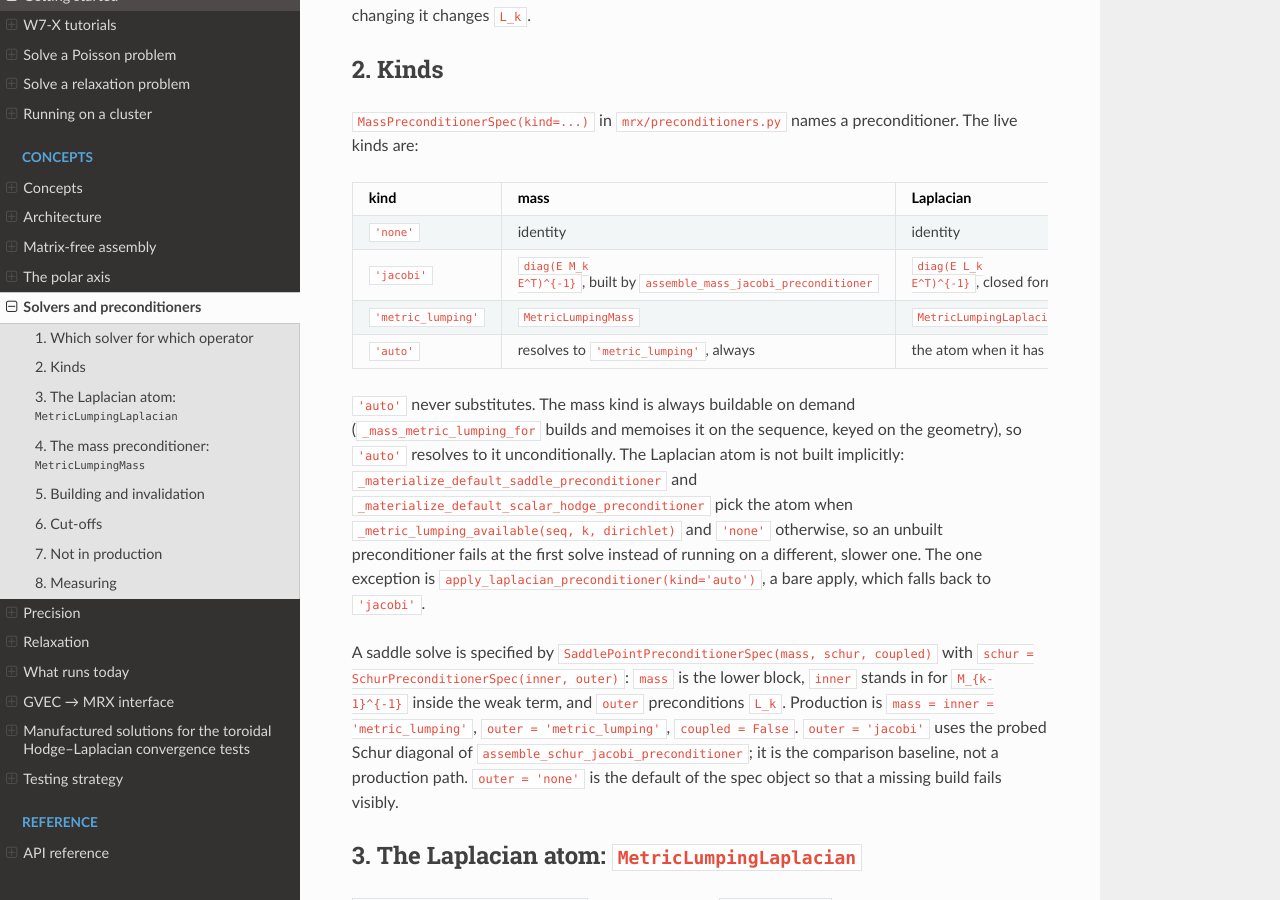
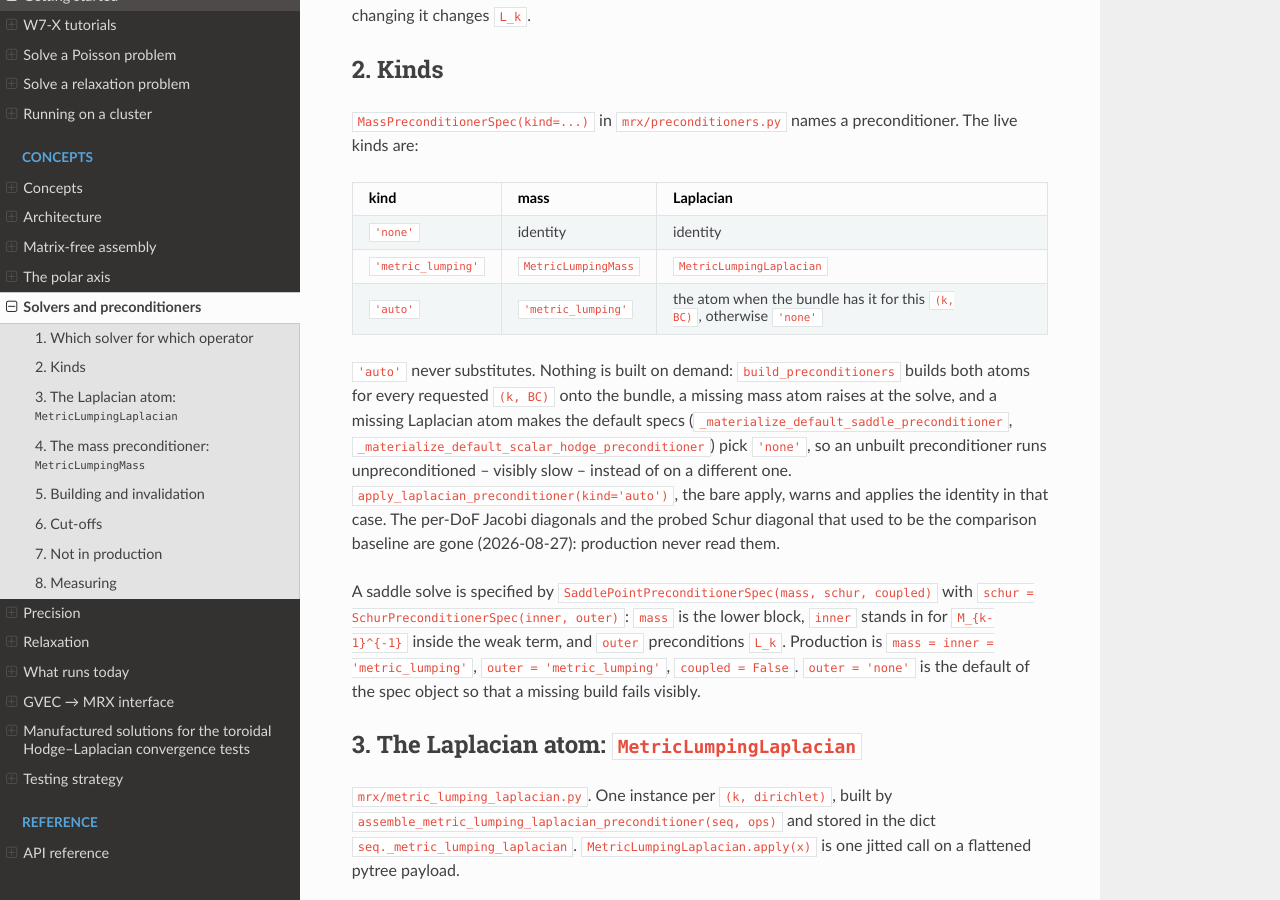
Before and after one commit to ToBlick/mrx, a Sphinx documentation site: the page built from docs/source/concepts/preconditioning.md, in a window 1280 px wide and 900 px high, scrolled down 1059 px. Built offline with Sphinx 7.4.7 and the Read the Docs theme 3.1.0, drawn with Linux system fonts in a browser that asks for light colours; some of the changed text lies outside the part shown.

Commit message:
docs: the bundle after the Jacobi removal

````diff
--- a/docs/source/concepts/preconditioning.md
+++ b/docs/source/concepts/preconditioning.md
@@ -46,28 +46,25 @@ preconditioner. The live kinds are:
 | kind | mass | Laplacian |
 |---|---|---|
 | `'none'` | identity | identity |
-| `'jacobi'` | `diag(E M_k E^T)^{-1}`, built by `assemble_mass_jacobi_preconditioner` | `diag(E L_k E^T)^{-1}`, closed form for the bulk rows, probed on the polar rows (`build_extracted_laplacian_diagonal`) |
 | `'metric_lumping'` | `MetricLumpingMass` | `MetricLumpingLaplacian` |
-| `'auto'` | resolves to `'metric_lumping'`, always | the atom when it has been built for this `(k, BC)`, otherwise `'none'` |
+| `'auto'` | `'metric_lumping'` | the atom when the bundle has it for this `(k, BC)`, otherwise `'none'` |
 
-`'auto'` never substitutes. The mass kind is always buildable on demand
-(`_mass_metric_lumping_for` builds and memoises it on the sequence, keyed on
-the geometry), so `'auto'` resolves to it unconditionally. The Laplacian atom
-is not built implicitly: `_materialize_default_saddle_preconditioner` and
-`_materialize_default_scalar_hodge_preconditioner` pick the atom when
-`_metric_lumping_available(seq, k, dirichlet)` and `'none'` otherwise, so an
-unbuilt preconditioner fails at the first solve instead of running on a
-different, slower one. The one exception is
-`apply_laplacian_preconditioner(kind='auto')`, a bare apply, which
-falls back to `'jacobi'`.
+`'auto'` never substitutes. Nothing is built on demand: `build_preconditioners`
+builds both atoms for every requested `(k, BC)` onto the bundle, a missing
+mass atom raises at the solve, and a missing Laplacian atom makes the
+default specs (`_materialize_default_saddle_preconditioner`,
+`_materialize_default_scalar_hodge_preconditioner`) pick `'none'`, so an
+unbuilt preconditioner runs unpreconditioned -- visibly slow -- instead of
+on a different one. `apply_laplacian_preconditioner(kind='auto')`, the bare
+apply, warns and applies the identity in that case. The per-DoF Jacobi
+diagonals and the probed Schur diagonal that used to be the comparison
+baseline are gone (2026-08-27): production never read them.
 
 A saddle solve is specified by `SaddlePointPreconditionerSpec(mass, schur,
 coupled)` with `schur = SchurPreconditionerSpec(inner, outer)`: `mass` is the
 lower block, `inner` stands in for `M_{k-1}^{-1}` inside the weak term, and
 `outer` preconditions `L_k`. Production is `mass = inner = 'metric_lumping'`,
-`outer = 'metric_lumping'`, `coupled = False`. `outer = 'jacobi'` uses the
-probed Schur diagonal of `assemble_schur_jacobi_preconditioner`; it is the
-comparison baseline, not a production path. `outer = 'none'` is the default
+`outer = 'metric_lumping'`, `coupled = False`. `outer = 'none'` is the default
 of the spec object so that a missing build fails visibly.
 
 ## 3. The Laplacian atom: `MetricLumpingLaplacian`
@@ -130,16 +127,14 @@ keyed `(k, dirichlet)`; nothing builds one on first use.
 ## 5. Building and invalidation
 
 ```python
-seq.set_map(F)                  # drops seq._metric_lumping_laplacian
-seq.build_preconditioners()     # incidence, mass Jacobi, atoms for every (k, BC), mass cache
+seq.set_map(F)                  # installs the geometry, drops seq.operators
+seq.build_preconditioners()     # a fresh bundle: both atoms for every (k, BC)
 ```
 
-`seq.set_map_and_preconditioners(F)` is the two calls in one.
-`build_preconditioners` raises `RuntimeError` listing every `(k, BC)` that
-failed to build. `set_geometry` drops the Laplacian atoms because they
-factorise `L_k` for the old metric; the mass cache re-keys itself. The Schur
-diagonals `operators.schur_diaginv_k{1,2,3}` are dropped on every rebuild
-because nothing else invalidates them.
+`seq.set_map_and_preconditioners(F)` is the two calls in one. `set_geometry`
+drops the whole bundle because everything on it factorises the old metric;
+there is no cache to invalidate, and the harmonic forms (also on the bundle)
+are recomputed with `compute_nullspaces`.
 
 The atom payloads are `eqx.Module` pytrees (`_LumpPayload`, `_MassPayload`)
 built eagerly at construction, with one jitted apply per tree structure, so
@@ -169,7 +164,7 @@ Research code (Chebyshev smoothers, the modal-radial atom, the coarse correction
 `chebyshev.py` (polynomial acceleration), `metric_lumping_coarse.py` (the
 truncated-Fourier coarse correction `CoarseCorrectedMetricLumping`), `modal_radial.py`.
 Multigrid, HX auxiliary-space transfers, CP rank fits, dense outer-ring probes
-(`outer_rings`), and the Schur-outer Jacobi are measured and not used; the
+(`outer_rings`), and the per-DoF Jacobi baselines are measured and not used; the
 verdicts are in `docs/research/preconditioner_lessons.md`.
 
 ## 8. Measuring
````
Also changed, not shown: docs/source/concepts/PRODUCTION.md (+4 -4 lines), docs/source/concepts/architecture.md (+13 -19 lines), docs/source/concepts/assembly.md (+3 -10 lines).
